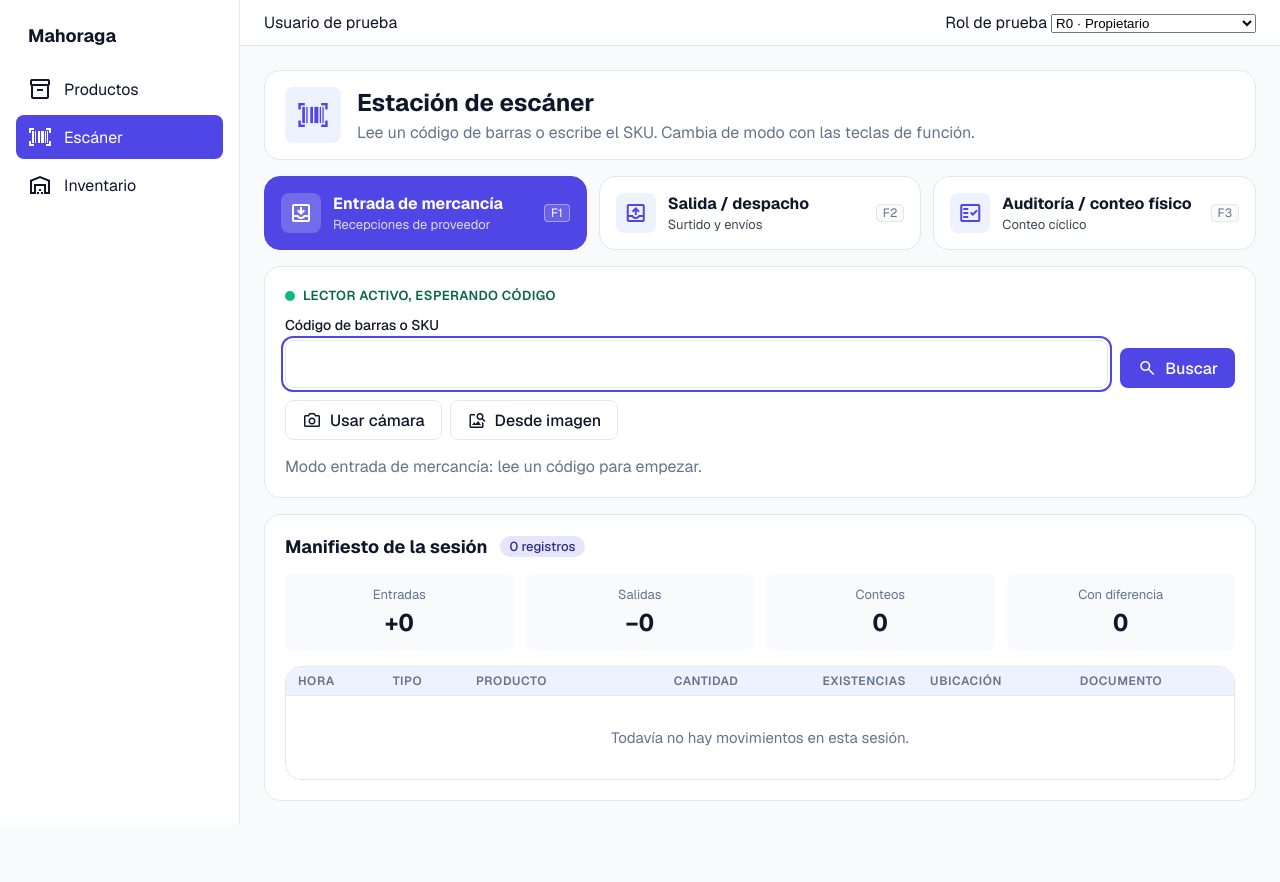
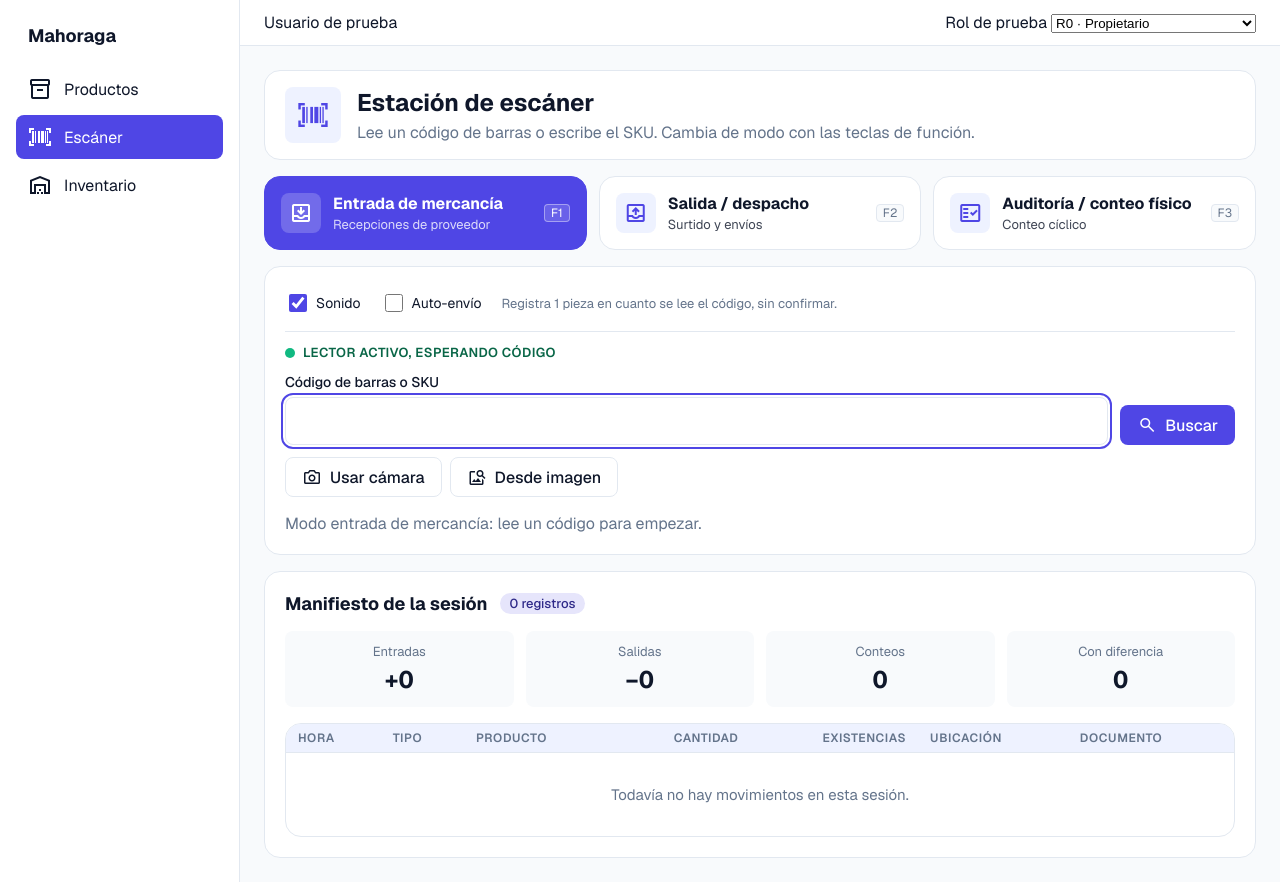
Before and after one commit to IkerSolis/Inventario-Mahoraga-Requiem--GPS, a React (Vite) app: page /escaner in a window 1280 px wide. Before the commit the page ends 825 px from the top, so only its background shows below. Built offline with nearby package versions, Linux system fonts and the light colour scheme.

Commit message:
Escáner: sonido al leer y opción de auto-envío

```diff
--- a/src/modulos/escaner/EscanerPage.css
+++ b/src/modulos/escaner/EscanerPage.css
@@ -454,3 +454,34 @@
   max-width: 100%;
   height: auto;
 }
+
+/* Opciones del lector: sonido y auto-envío */
+.escaner-opciones {
+  display: flex;
+  flex-wrap: wrap;
+  align-items: center;
+  gap: 0.5rem 1.25rem;
+  margin-bottom: 0.75rem;
+  padding-bottom: 0.75rem;
+  border-bottom: 1px solid var(--color-borde);
+  font-size: 0.875rem;
+}
+
+.escaner-opciones label {
+  display: inline-flex;
+  align-items: center;
+  gap: 0.375rem;
+  min-height: 2rem;
+  cursor: pointer;
+}
+
+.escaner-opciones input {
+  width: 1.125rem;
+  height: 1.125rem;
+  accent-color: var(--color-primario);
+}
+
+.escaner-opciones-ayuda {
+  color: var(--color-texto-suave);
+  font-size: 0.8125rem;
+}
--- a/src/modulos/escaner/EscanerPage.jsx
+++ b/src/modulos/escaner/EscanerPage.jsx
@@ -21,6 +21,7 @@ import ImagenEscaner from './ImagenEscaner.jsx'
 import ManifiestoSesion from './ManifiestoSesion.jsx'
 import VistaCamara from './VistaCamara.jsx'
 import { hayCamaraDisponible } from './lectorZxing.js'
+import { sonar } from './sonido.js'
 import './EscanerPage.css'
 
 const CLAVE_MANIFIESTO = 'escaner-manifiesto'
@@ -29,6 +30,16 @@ const MAXIMO_MANIFIESTO = 200 // para no llenar el almacenamiento en una sesión
 // Pantalla táctil sin mouse (teléfono o tableta)
 function esPantallaTactil() {
   return window.matchMedia?.('(pointer: coarse)').matches ?? false
+}
+
+const CLAVE_OPCIONES = 'escaner-opciones'
+
+function cargarOpciones() {
+  try {
+    return { sonido: true, autoEnvio: false, ...JSON.parse(localStorage.getItem(CLAVE_OPCIONES)) }
+  } catch {
+    return { sonido: true, autoEnvio: false }
+  }
 }
 
 function cargarManifiesto() {
@@ -68,9 +79,27 @@ export default function EscanerPage() {
   const lector = useRef(null)
   // Número de la última búsqueda: si llegan dos lecturas seguidas, se ignora la respuesta de la vieja
   const ultimaBusqueda = useRef(0)
-  // Evita mandar dos veces la misma confirmación si presionan Ctrl+Enter muy rápido (antes de que React repinte)
-  const enviando = useRef(false)
+  // Claves de las confirmaciones que van en camino. Evita mandar dos veces la misma lectura si presionan
+  // Ctrl+Enter muy rápido (antes de que React repinte), sin bloquear lecturas distintas en auto-envío.
+  const enviando = useRef(new Set())
   const [camaraAbierta, setCamaraAbierta] = useState(false)
+  const [opciones, setOpciones] = useState(cargarOpciones) // { sonido, autoEnvio }
+
+  // Las opciones son una preferencia de cada usuario en su navegador: se guardan en localStorage
+  useEffect(() => {
+    try {
+      localStorage.setItem(CLAVE_OPCIONES, JSON.stringify(opciones))
+    } catch {
+      // Sin almacenamiento: las opciones vuelven a su valor inicial al recargar
+    }
+  }, [opciones])
+
+  // En auditoría se escribe lo contado, así que no tiene sentido registrar 1 automáticamente en cada lectura
+  const autoEnvioActivo = opciones.autoEnvio && modo?.tipoMovimiento !== 'conteo'
+
+  function pitar(tipo) {
+    if (opciones.sonido) sonar(tipo)
+  }
 
   // En teléfono no se devuelve el foco al campo: no hay lector USB y abriría el teclado en cada lectura
   function enfocarLector() {
@@ -123,36 +152,46 @@ export default function EscanerPage() {
     enfocarLector()
   }
 
-  async function confirmar() {
+  // objetivo: la lectura a confirmar. Normalmente la de la pantalla; con auto-envío, la recién leída.
+  async function confirmar(objetivo = lectura) {
     const tipo = modo.tipoMovimiento
-    const { producto } = lectura
-    if (enviando.current || validarCantidad(tipo, lectura.cantidad, producto.existencias)) return
+    const { producto } = objetivo
+    if (enviando.current.has(objetivo.clave)) return
+    const problema = validarCantidad(tipo, objetivo.cantidad, producto.existencias)
+    if (problema) {
+      // Con el botón no llega aquí (está deshabilitado); con auto-envío sí, por ejemplo una salida sin stock.
+      // El mensaje ya se ve bajo la cantidad (la lectura queda en pantalla), así que solo suena el error.
+      pitar('error')
+      return
+    }
 
-    enviando.current = true
+    enviando.current.add(objetivo.clave)
     setConfirmando(true)
     setErrorMovimiento(null)
     try {
       const datos = {
         tipo,
         productoId: producto.id,
-        cantidad: Number(lectura.cantidad),
-        pasillo: lectura.pasillo.trim(),
-        rack: lectura.rack.trim(),
-        gaveta: lectura.gaveta.trim(),
+        cantidad: Number(objetivo.cantidad),
+        pasillo: objetivo.pasillo.trim(),
+        rack: objetivo.rack.trim(),
+        gaveta: objetivo.gaveta.trim(),
         documento: documento.trim(),
       }
-      const { movimiento } = await registrarMovimiento(datos, lectura.clave)
+      const { movimiento } = await registrarMovimiento(datos, objetivo.clave)
       setUltimoMovimiento(resumenMovimiento(movimiento, producto.nombre))
-      const registro = { ...movimiento, nombre: producto.nombre, sku: producto.sku, clave: lectura.clave }
+      const registro = { ...movimiento, nombre: producto.nombre, sku: producto.sku, clave: objetivo.clave }
       setManifiesto((anterior) => [registro, ...anterior].slice(0, MAXIMO_MANIFIESTO))
       setLectura(null)
+      pitar('ok')
       enfocarLector()
     } catch (e) {
       // La lectura se queda con la misma clave: si se reintenta, el servidor no la duplica
       setErrorMovimiento(e.message)
+      pitar('error')
     } finally {
-      enviando.current = false
-      setConfirmando(false)
+      enviando.current.delete(objetivo.clave)
+      setConfirmando(enviando.current.size > 0)
     }
   }
 
@@ -167,22 +206,32 @@ export default function EscanerPage() {
   async function leer(codigo) {
     setErrorLectura(null)
     setUltimoMovimiento(null)
-    if (lectura && esMismoProducto(codigo, lectura.producto)) {
+    // Con auto-envío cada lectura se registra sola, así que no se suma a la lectura en pantalla
+    if (!autoEnvioActivo && lectura && esMismoProducto(codigo, lectura.producto)) {
       cambiarLectura({ cantidad: sumarCantidad(lectura.cantidad, 1) })
+      pitar('ok')
       return
     }
 
     const numero = ++ultimaBusqueda.current
+    // En modo manual solo importa la última lectura (la que se ve); con auto-envío cada lectura es una pieza
+    // y ninguna se puede descartar, aunque lleguen varias antes de que responda la primera
+    const esVieja = () => !autoEnvioActivo && numero !== ultimaBusqueda.current
     setBuscando(true)
     try {
       const producto = await buscarProductoPorCodigo(codigo)
-      if (numero !== ultimaBusqueda.current) return
-      setLectura(nuevaLectura(producto))
+      if (esVieja()) return
+      const nueva = nuevaLectura(producto)
+      setLectura(nueva)
       setErrorMovimiento(null)
+      // Auto-envío: registra 1 pieza en cuanto se lee (el pitido lo da la confirmación)
+      if (autoEnvioActivo) confirmar(nueva)
+      else pitar('ok')
     } catch (e) {
-      if (numero !== ultimaBusqueda.current) return
+      if (esVieja()) return
       setLectura(null)
       setErrorLectura(e.estado === 404 ? `No existe un producto con el código ${codigo}` : e.message)
+      pitar('error')
     } finally {
       if (numero === ultimaBusqueda.current) setBuscando(false)
       enfocarLector()
@@ -260,6 +309,32 @@ export default function EscanerPage() {
 
       <div className="escaner-cuerpo">
         <div className="escaner-panel">
+          <div className="escaner-opciones">
+            <label>
+              <input
+                type="checkbox"
+                checked={opciones.sonido}
+                onChange={(e) => setOpciones({ ...opciones, sonido: e.target.checked })}
+              />
+              Sonido
+            </label>
+            <label>
+              <input
+                type="checkbox"
+                checked={opciones.autoEnvio}
+                disabled={modo.tipoMovimiento === 'conteo'}
+                aria-describedby="ayuda-auto-envio"
+                onChange={(e) => setOpciones({ ...opciones, autoEnvio: e.target.checked })}
+              />
+              Auto-envío
+            </label>
+            <span id="ayuda-auto-envio" className="escaner-opciones-ayuda">
+              {modo.tipoMovimiento === 'conteo'
+                ? 'No disponible en auditoría: ahí se escribe lo contado.'
+                : 'Registra 1 pieza en cuanto se lee el código, sin confirmar.'}
+            </span>
+          </div>
+
           <LectorCodigo ref={lector} onLeer={leer} buscando={buscando} autoEnfocar={!esPantallaTactil()} />
 
           <div className="escaner-alternativas">
@@ -298,7 +373,7 @@ export default function EscanerPage() {
                 onCambiar={cambiarLectura}
                 onSumar={sumar}
                 onCambiarDocumento={setDocumento}
-                onConfirmar={confirmar}
+                onConfirmar={() => confirmar()}
               />
             </>
           ) : (
--- /dev/null
+++ b/src/modulos/escaner/sonido.js
@@ -0,0 +1,22 @@
+// "Beep" del escáner con la Web Audio API del navegador: un tono corto, sin archivos de audio.
+// 'ok' = agudo y breve; 'error' = grave y más largo, para distinguirlos sin mirar la pantalla.
+let contexto = null
+
+export function sonar(tipo) {
+  try {
+    // El navegador solo deja crear o reanudar el audio después de una acción del usuario (tecla o clic)
+    contexto ??= new AudioContext()
+    if (contexto.state === 'suspended') contexto.resume()
+
+    const oscilador = contexto.createOscillator()
+    const volumen = contexto.createGain()
+    oscilador.type = tipo === 'ok' ? 'sine' : 'square'
+    oscilador.frequency.value = tipo === 'ok' ? 1050 : 220
+    volumen.gain.value = 0.08
+    oscilador.connect(volumen).connect(contexto.destination)
+    oscilador.start()
+    oscilador.stop(contexto.currentTime + (tipo === 'ok' ? 0.09 : 0.25))
+  } catch {
+    // Navegador sin audio: el escáner funciona igual, solo sin sonido
+  }
+}
```
